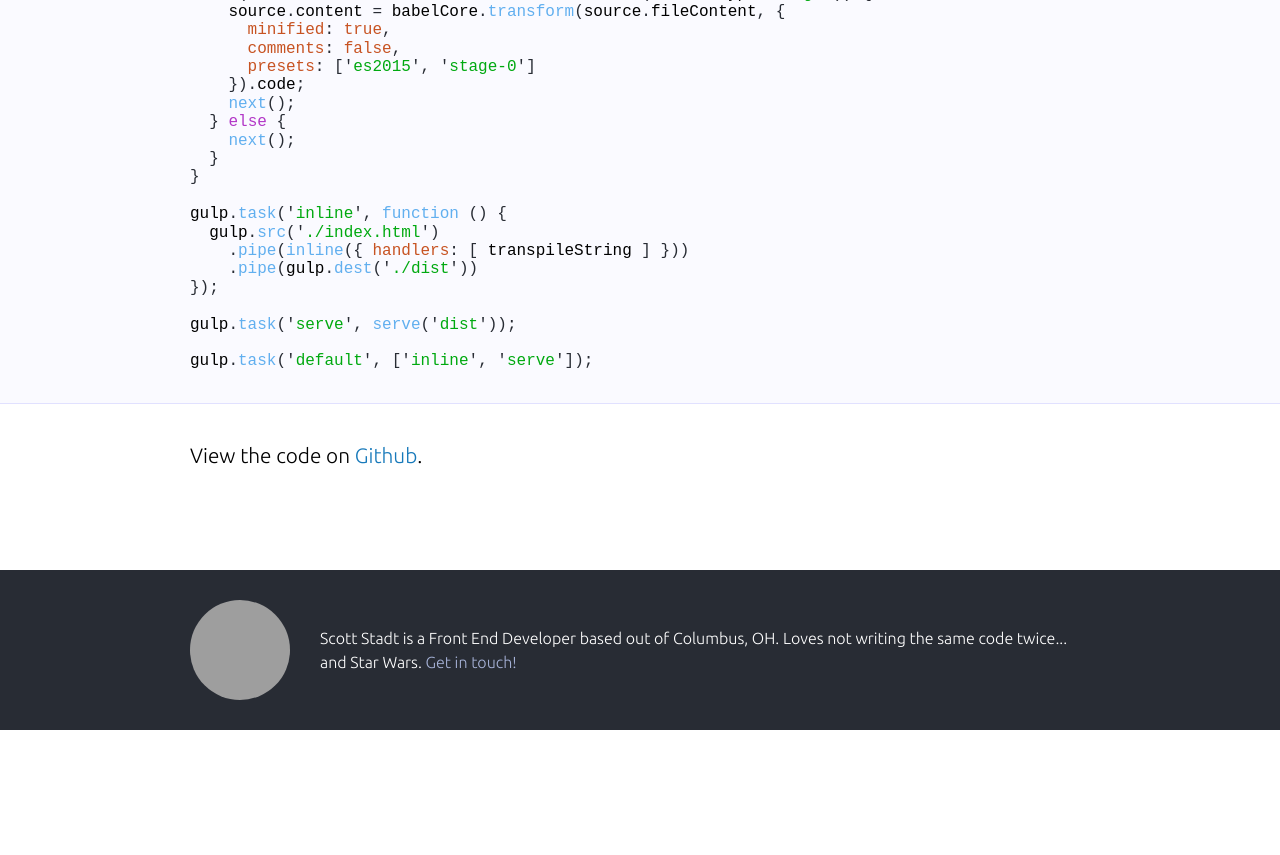
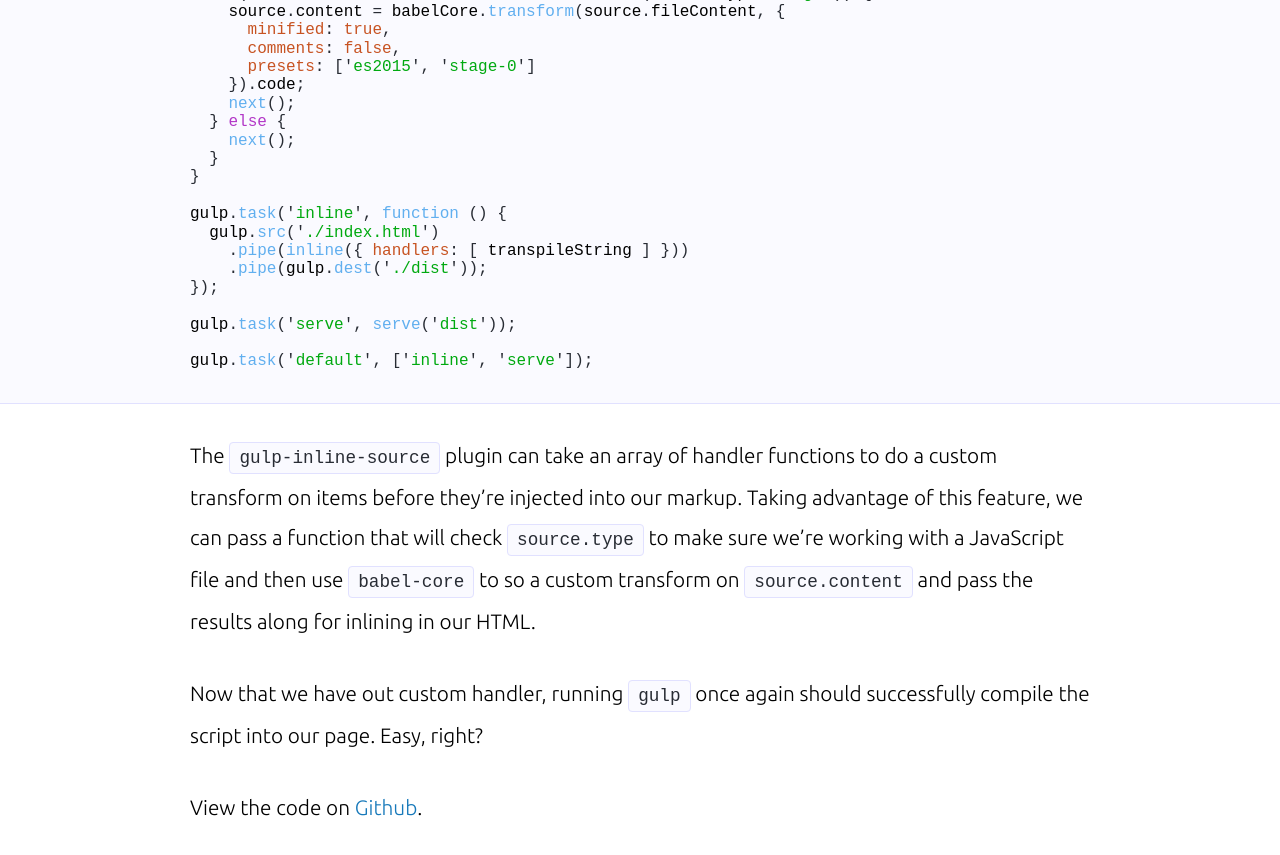
Before and after one commit to sstadt/jekyll-portfolio, a Jekyll site: the page built from _posts/2018-01-22-babelify-critical-javascript.markdown, in a window 1280 px wide and 900 px high, scrolled down 5442 px, cut to the strip 0-855 px from the top of the window. Built offline with Jekyll 4.4.1, drawn with Linux system fonts in a browser that asks for light colours; nearby versions of some CDN libraries; comment, search, counter and statistics services are not loaded; before the commit the page ends 6172 px from its top, so only the background shows below that; some of the changed text lies outside the part shown; grey boxes are pictures that could not be loaded.

Commit message:
first draft of babelify critical javascript article

```diff
--- a/_posts/2018-01-21-babelify-critical-javascript.markdown
+++ b/_posts/2018-01-22-babelify-critical-javascript.markdown
@@ -72,7 +72,7 @@ var inline = require('gulp-inline-source');
 gulp.task('inline', function () {
   gulp.src('./index.html')
     .pipe(inline())
-    .pipe(gulp.dest('./dist'))
+    .pipe(gulp.dest('./dist'));
 });
 
 gulp.task('serve', serve('dist'));
@@ -155,7 +155,7 @@ function transpileString(source, context, next) {
 gulp.task('inline', function () {
   gulp.src('./index.html')
     .pipe(inline({ handlers: [ transpileString ] }))
-    .pipe(gulp.dest('./dist'))
+    .pipe(gulp.dest('./dist'));
 });
 
 gulp.task('serve', serve('dist'));
@@ -163,6 +163,8 @@ gulp.task('serve', serve('dist'));
 gulp.task('default', ['inline', 'serve']);
 {% endhighlight %}
 
+The `gulp-inline-source` plugin can take an array of handler functions to do a custom transform on items before they're injected into our markup. Taking advantage of this feature, we can pass a function that will check `source.type` to make sure we're working with a JavaScript file and then use `babel-core` to so a custom transform on `source.content` and pass the results along for inlining in our HTML.
 
+Now that we have out custom handler, running `gulp` once again should successfully compile the script into our page. Easy, right?
 
 View the code on [Github](https://github.com/sstadt/gulp-inline-babelify-demo).
```
Also changed, not shown: other parts of _posts/2018-01-22-babelify-critical-javascript.markdown (+1 -1 lines).
